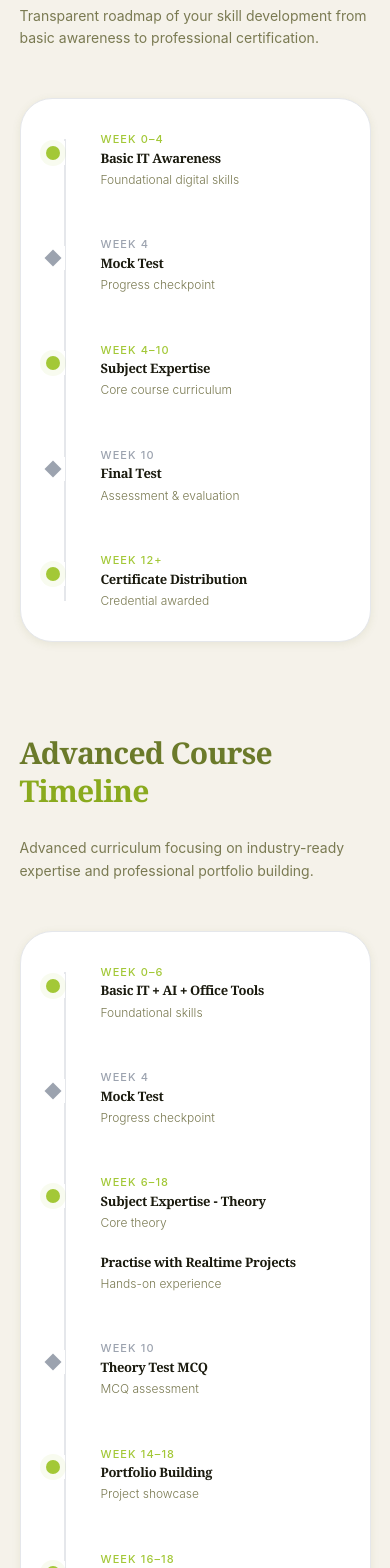
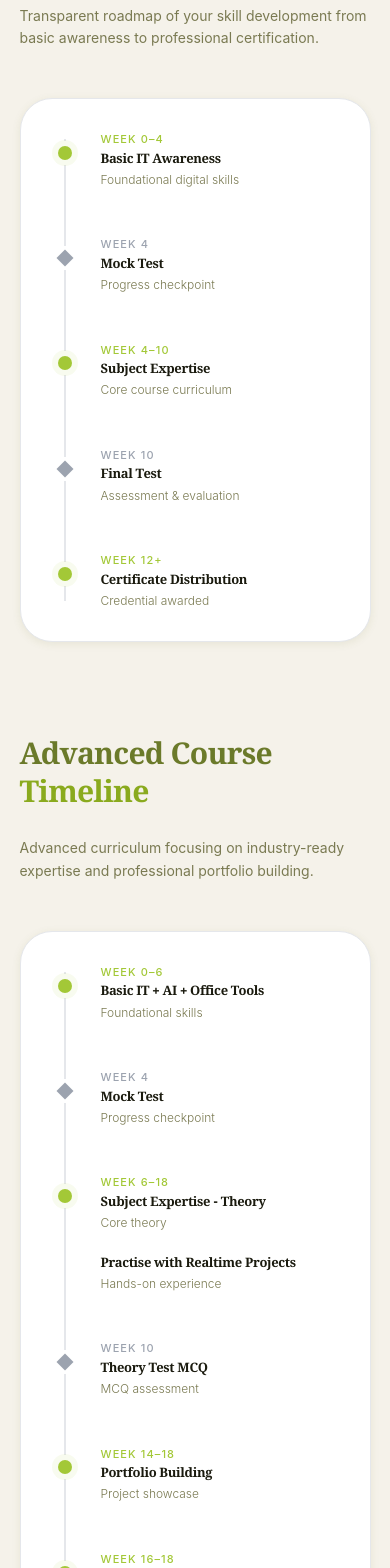
Before and after one commit to Raysin007/rysf, a React (Vite) app: page /courses in a window 390 px wide. Shown: the part 1000-2568 px from the top of the page. Built offline with nearby package versions, Linux system fonts and the light colour scheme; a web font is replaced by a local one.

Commit message:
Fixed alignment of Course timelines in mb-view

```diff
--- a/src/pages/CoursesPage.tsx
+++ b/src/pages/CoursesPage.tsx
@@ -83,7 +83,8 @@ function FoundationTimeline() {
     <div ref={timelineRef} className="relative">
       {/* Connector Line */}
       <div className="connector-line-foundation absolute
-        left-[11px] lg:left-0
+        left-3 lg:left-0
+        -translate-x-1/2 lg:translate-x-0
         top-2 lg:top-[11px]
         bottom-2 lg:bottom-auto
         w-[2px] lg:w-full
@@ -98,7 +99,7 @@ function FoundationTimeline() {
             <div key={idx} className="step-item relative pl-12 lg:pl-0 lg:pt-12 flex flex-col items-start lg:items-center lg:flex-1 group">
               {/* Marker */}
               <div className="absolute
-                left-0 lg:left-1/2
+                left-3 lg:left-1/2
                 top-[0.6rem] lg:top-0
                 -translate-x-1/2
                 flex items-center justify-center w-6 h-6 z-10 bg-white dark:bg-zinc-900"
@@ -208,7 +209,8 @@ function AdvancedTimeline() {
     <div ref={timelineRef} className="relative">
       {/* Connector Line */}
       <div className="connector-line-advanced absolute
-        left-[11px] lg:left-0
+        left-3 lg:left-0
+        -translate-x-1/2 lg:translate-x-0
         top-2 lg:top-[11px]
         bottom-2 lg:bottom-auto
         w-[2px] lg:w-full
@@ -223,7 +225,7 @@ function AdvancedTimeline() {
             <div key={idx} className="adv-step-item relative pl-12 lg:pl-0 lg:pt-12 flex flex-col items-start lg:items-center lg:flex-1 group">
               {/* Marker */}
               <div className="absolute
-                left-0 lg:left-1/2
+                left-3 lg:left-1/2
                 top-[0.6rem] lg:top-0
                 -translate-x-1/2
                 flex items-center justify-center w-6 h-6 z-10 bg-white dark:bg-zinc-900"
@@ -500,8 +502,8 @@ export default function CoursesPage() {
         <section className="mb-24 timeline-section">
           <div className="flex flex-col md:flex-row md:items-end justify-between gap-6 mb-12">
             <div>
-              <h2 className="font-display text-3xl md:text-5xl text-olive dark:text-lime-light font-bold leading-tight">
-                Foundation Course <span className="text-lime">Timeline</span>
+              <h2 className="font-display text-3xl md:text-5xl text-olive dark:text-white font-bold leading-tight">
+                Foundation Course <span className="text-lime dark:text-white">Timeline</span>
               </h2>
             </div>
             <p className="text-sm text-text-muted dark:text-white/60 max-w-sm leading-relaxed">
@@ -518,8 +520,8 @@ export default function CoursesPage() {
         <section className="mb-24 timeline-section">
           <div className="flex flex-col md:flex-row md:items-end justify-between gap-6 mb-12">
             <div>
-              <h2 className="font-display text-3xl md:text-5xl text-olive dark:text-lime-light font-bold leading-tight">
-                Advanced Course <span className="text-lime">Timeline</span>
+              <h2 className="font-display text-3xl md:text-5xl text-olive dark:text-white font-bold leading-tight">
+                Advanced Course <span className="text-lime dark:text-white">Timeline</span>
               </h2>
             </div>
             <p className="text-sm text-text-muted dark:text-white/60 max-w-sm leading-relaxed">
@@ -562,7 +564,6 @@ export default function CoursesPage() {
                 placeholder={t("courses_page.search_placeholder")}
                 className="w-full bg-white dark:bg-zinc-900 border border-border-subtle rounded-xl px-4 py-2 text-sm outline-none focus:border-lime focus:ring-4 focus:ring-lime/10 transition-all text-text-dark dark:text-white placeholder:text-text-muted/60"
               />
-              <span className="absolute right-4 top-2.5 text-text-muted/50">🔍</span>
             </div>
           </div>
         </div>
```
